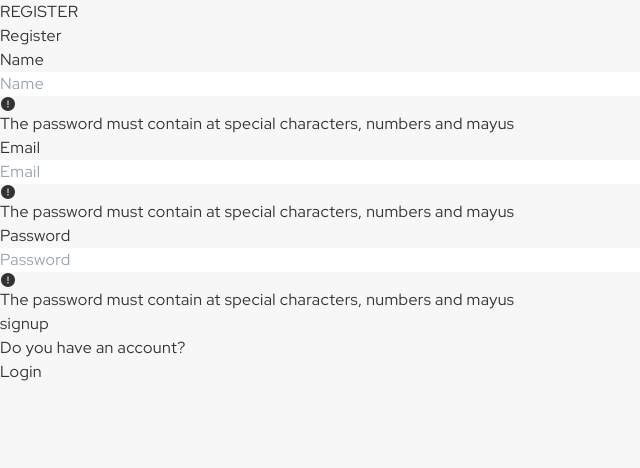
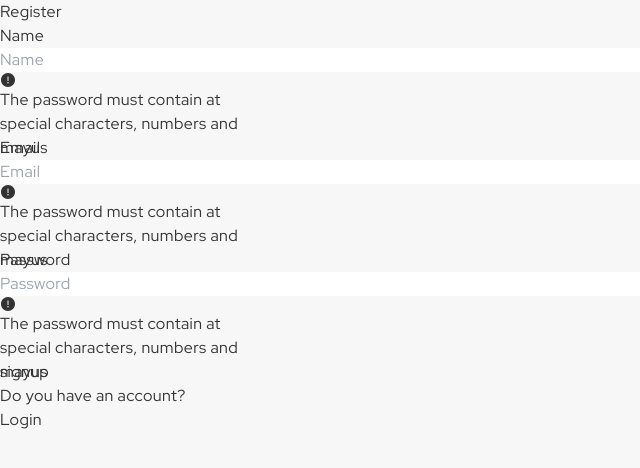
Before and after one commit to Ginoboca1/ws-chat, a React (Vite) app: page /register in a window 1280 px wide. Shown: the top 468 px of the page, without its empty margins (0-640 px from the left). Built offline with nearby package versions, Linux system fonts and the light colour scheme.

Commit message:
merge commit

```diff
--- a/src/components/input.jsx
+++ b/src/components/input.jsx
@@ -28,7 +28,7 @@ const Input = ({
       />
       <div
         className="flex gap-2  items-center mx-2"
-        // style={{ width: "25rem", height: "4rem" }}
+        style={{ width: "15rem", height: "4rem" }}
       >
         <i className={error ? "text-red-500" : "text-transparent"}>
           <AiFillExclamationCircle />
--- a/src/pages/Signup.jsx
+++ b/src/pages/Signup.jsx
@@ -70,7 +70,6 @@ export const Signup = () => {
       {registerErrors.map((error, i) => (
         <Message message={error} key={i} />
       ))}
-      <h3 className="text-white font-bold text-start mb-8 text-xl">REGISTER</h3>
       <form
         className="text-white text-center bg-black/50 shadow rounded-lg sm:px-10 w-full max-w-md py-6 px-5 flex flex-col"
         onSubmit={handleSubmit(onSubmit)}
```
